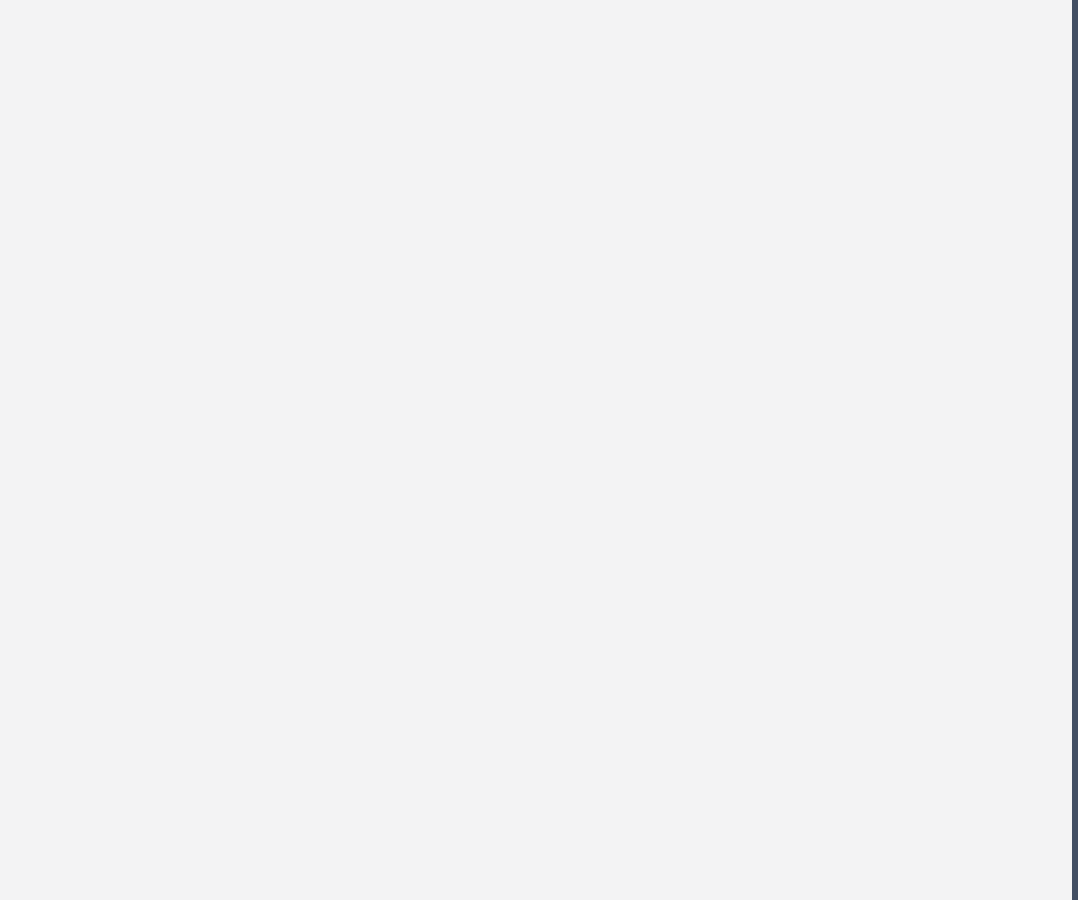
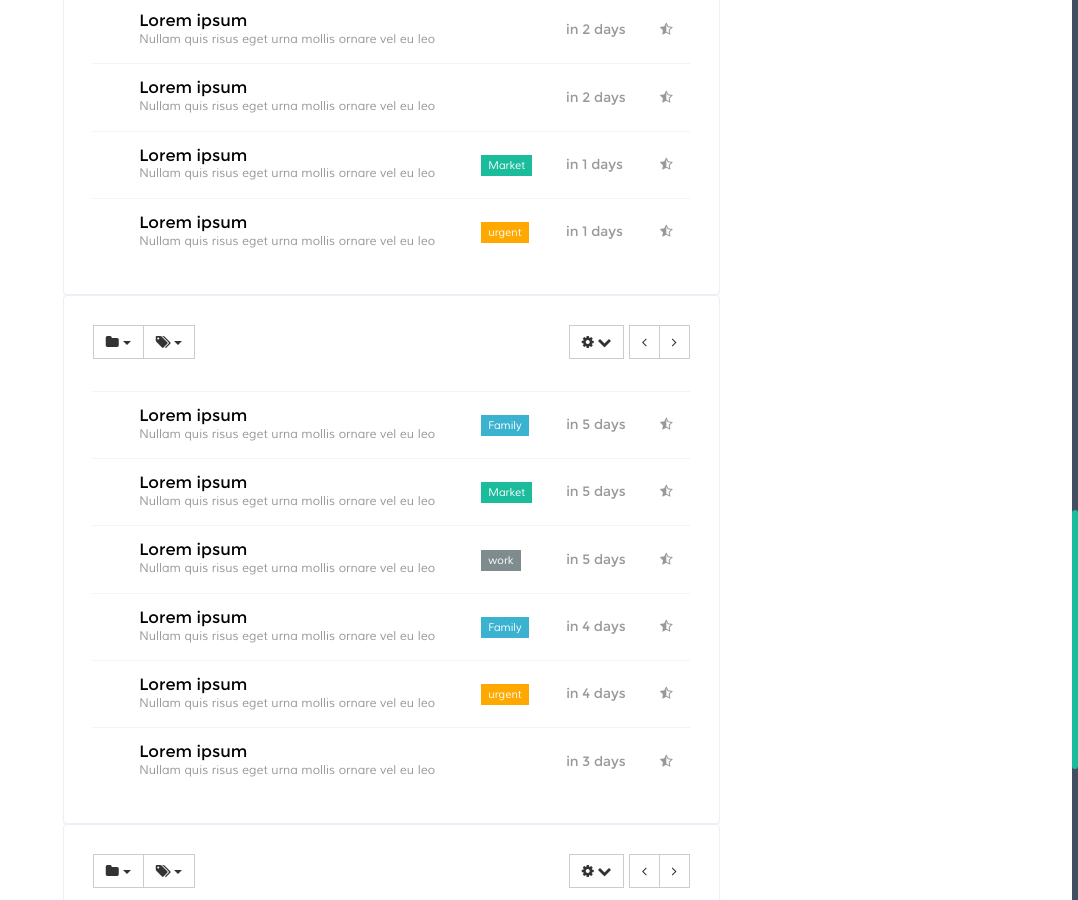
Before and after one commit to kemtol/indorentbus, a Jekyll site: the page built from laman/armada.html, in a window 1280 px wide and 900 px high, scrolled down 1773 px. Shown: the whole window, without its empty margins (202-1280 px from the left). Built offline with Jekyll 4.4.1, drawn with Linux system fonts in a browser that asks for light colours; nearby versions of some CDN libraries; Markdown is read by kramdown in place of the engine named in the settings; comment, search, counter and statistics services are not loaded; some of the changed text lies outside the part shown.

Commit message:
Update armada.html

```diff
--- a/laman/armada.html
+++ b/laman/armada.html
@@ -3,7 +3,7 @@
 permalink: /armada/
 ---
 
-<div class="col-md-8 tab-content tab-content-in">
+<div class="col-md-8">
     <div class="tab-pane active text-style" id="tab1">
       <div class="inbox-right">
 
```
